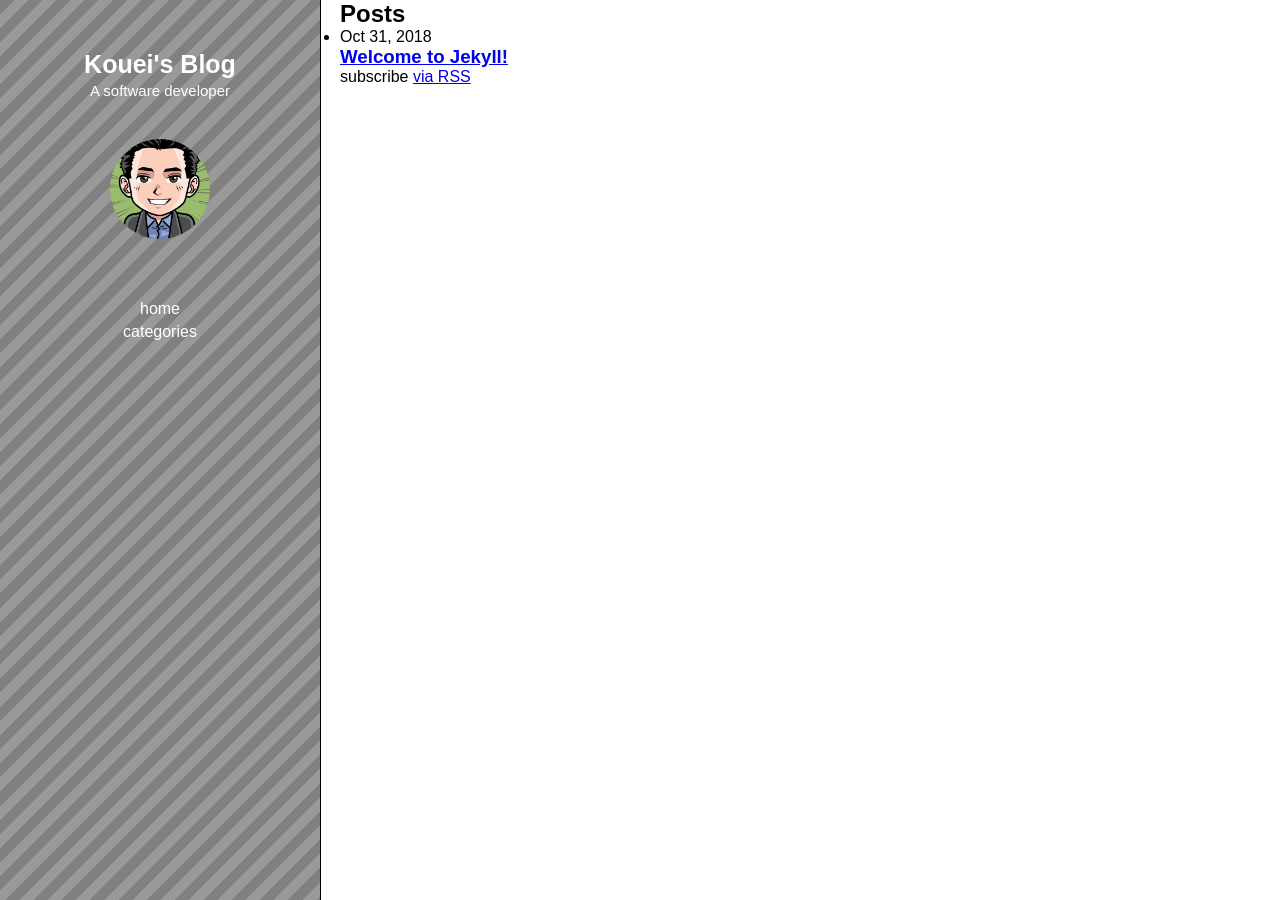
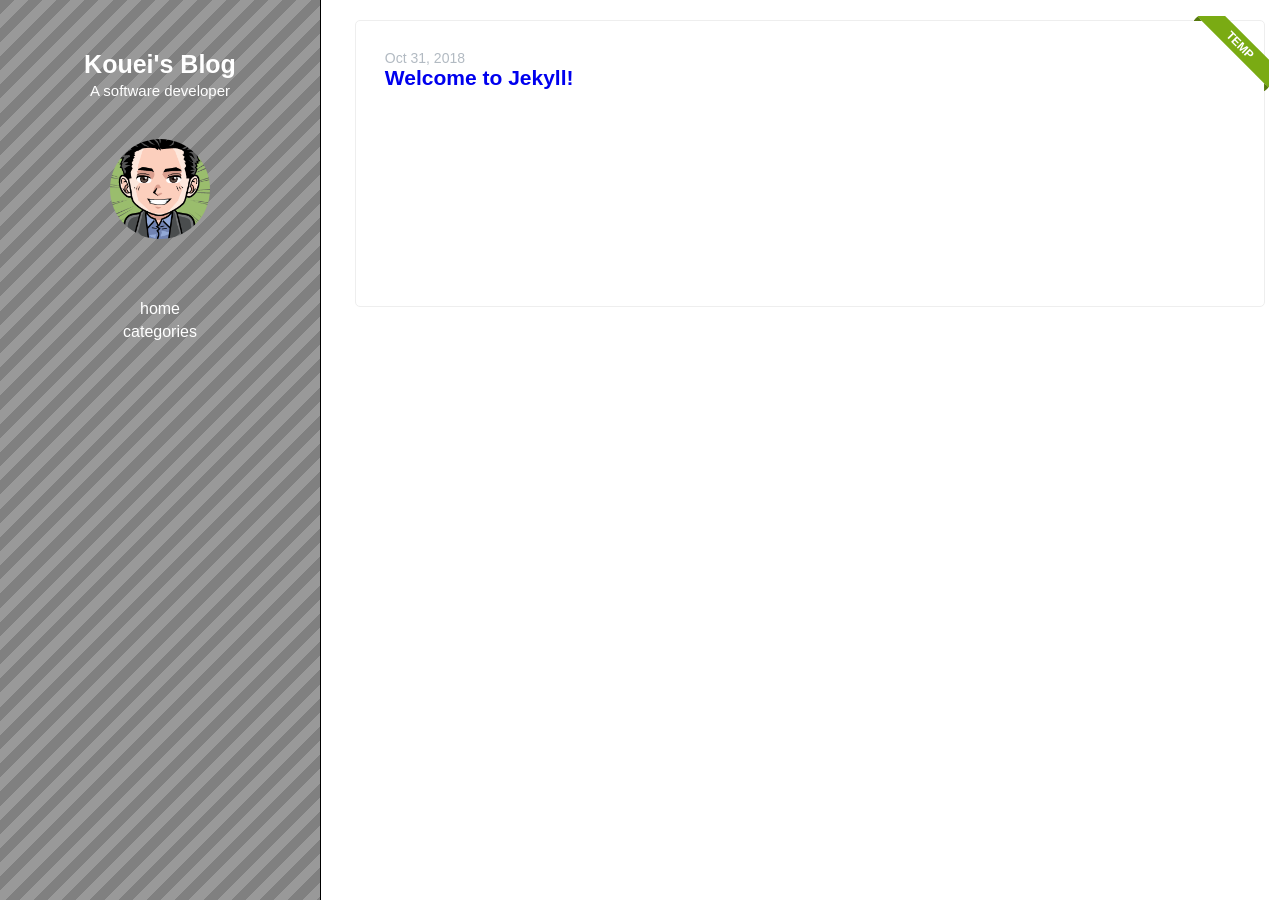
Before and after one commit to kouei-dev/kouei-dev.github.io, a Jekyll site: the page built from index.md, in a window 1280 px wide. Built offline with Jekyll 4.4.1, drawn with Linux system fonts in a browser that asks for light colours; our own code applies the rules of GitHub Pages for plain Markdown files.

Commit message:
[feat] flex design applied to home

```diff
--- a/_layouts/home.html
+++ b/_layouts/home.html
@@ -4,28 +4,37 @@ layout: default
 
 <div class="home">
 
-  {{ content }}
+  {%- if site.posts.size > 0 -%}
 
-  {%- if site.posts.size > 0 -%}
-    <h2 class="post-list-heading">{{ page.list_title | default: "Posts" }}</h2>
-    <ul class="post-list">
+    <div class="wrapper-post-list">
+
       {%- for post in site.posts -%}
-      <li>
-        {%- assign date_format = site.minima.date_format | default: "%b %-d, %Y" -%}
-        <span class="post-meta">{{ post.date | date: date_format }}</span>
-        <h3>
-          <a class="post-link" href="{{ post.url | relative_url }}">
-            {{ post.title | escape }}
+
+      {%- assign date_format = "%b %-d, %Y" -%}
+
+      <article class="box-item-post">
+        <span class="box-item-ribbon">
+          <span>
+            temp
+          </span>
+        </span>
+        <div class="box-item-body">
+          <div class="post-date">{{ post.date | date: date_format }} </div>
+          <a class="post-title" href="{{ post.url | relative_url }}">
+            <h2>{{ post.title | escape }}</h2>
           </a>
-        </h3>
-        {%- if site.show_excerpts -%}
-          {{ post.excerpt }}
-        {%- endif -%}
-      </li>
+
+          {% if post.description %}
+
+          <p class="description">{{ post.description }}</p>
+
+          {% endif %}
+
+        </div>
+      </article>
+
       {%- endfor -%}
-    </ul>
 
-    <p class="rss-subscribe">subscribe <a href="{{ "/feed.xml" | relative_url }}">via RSS</a></p>
   {%- endif -%}
 
 </div>
--- a/_sass/noblesse/_layout.scss
+++ b/_sass/noblesse/_layout.scss
@@ -97,6 +97,106 @@ header .header-page-list .header-page-link a {
   margin: auto;
 }
 
+#content .wrapper .home {
+  margin-top: 20px;
+}
+
+.home .wrapper-post-list {
+  display: flex;
+  flex-flow: row wrap;
+  max-width: 65rem;
+  margin-left: auto;
+  margin-right: auto;
+}
+
+.home .wrapper-post-list .box-item-post {
+  display: inline-block;
+  position: relative;
+  flex: 1 0 300px;
+  margin: 0 .94rem 3.125rem;
+  min-height: 17.813rem;
+  border: 1px solid #eee;
+  border-radius: 5px;
+  cursor: pointer;
+}
+
+.home .wrapper-post-list .box-item-post:hover {
+  box-shadow: 0 5px 15px rgba(0,0,0,0.15);
+  transition: all .3;
+}
+
+.home .wrapper-post-list .box-item-post .box-item-body {
+  padding: 1.8rem;
+}
+
+.home .wrapper-post-list .box-item-post .box-item-body .post-date {
+  color: #b2bac2;
+  font-size: .875rem;
+}
+
+.home .wrapper-post-list .box-item-post .box-item-body .post-title {
+  text-decoration: none;
+  font-size: .875rem;
+  font-family: sans-serif;
+  font-weight: 800;
+  font-style: normal;
+}
+
+.home .wrapper-post-list .box-item-ribbon {
+  position: absolute;
+  right: -5px;
+  top: -5px;
+  z-index: 1;
+  overflow: hidden;
+  width: 75px;
+  height: 75px;
+  text-align: right;
+}
+
+.home .wrapper-post-list .box-item-ribbon span {
+  display: block;
+  position: absolute;
+  width: 100px;
+  background-color: #7aab13;
+  color: #fff;
+  font-size: .75rem;
+  font-weight: bold;
+  text-transform: uppercase;
+  text-align: center;
+  line-height: 20px;
+  top: 19px;
+  right: -21px;
+  -webkit-transform: rotate(45deg);
+}
+
+.home .wrapper-post-list .box-item-ribbon span::before {
+  content: "";
+  display: block;
+  position:absolute;
+  box-sizing: border-box;
+  left: 0;
+  top: 100%;
+  z-index: -1;
+  border-top: 3px solid #55780d;
+  border-right: 3px solid transparent;
+  border-bottom: 3px solid transparent;
+  border-left: 3px solid #55780d;
+}
+
+.home .wrapper-post-list .box-item-ribbon span::after {
+  content: "";
+  display: block;
+  position:absolute;
+  box-sizing: border-box;
+  top: 100%;
+  right: 0px;
+  z-index: -1;
+  border-top: 3px solid #55780d;
+  border-right: 3px solid #55780d;
+  border-bottom: 3px solid transparent;
+  border-left: 3px solid transparent;
+}
+
 // style for "Site Map"
 .site-map .page-title {
 
```
